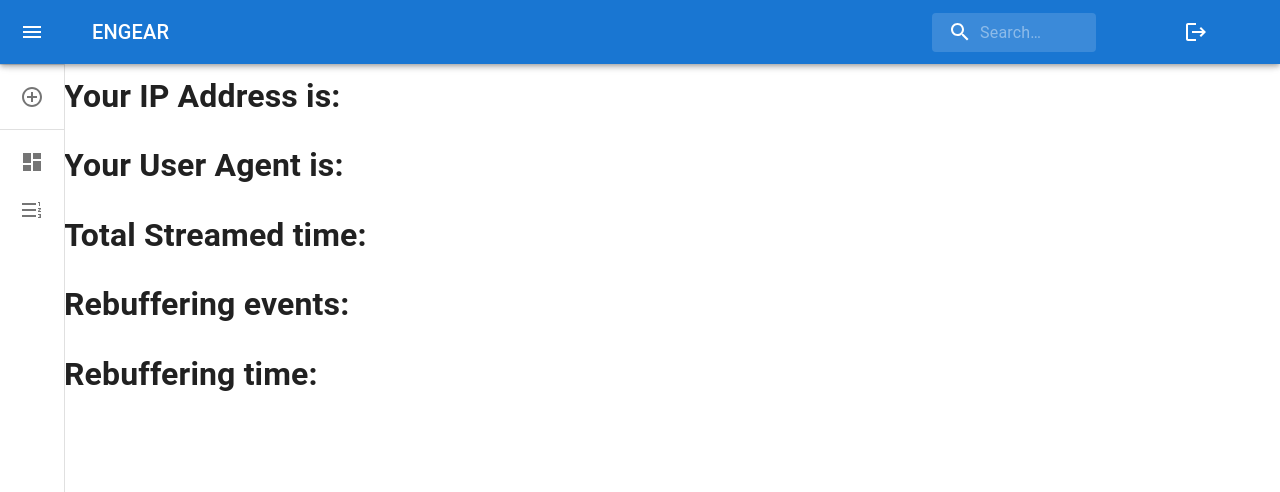
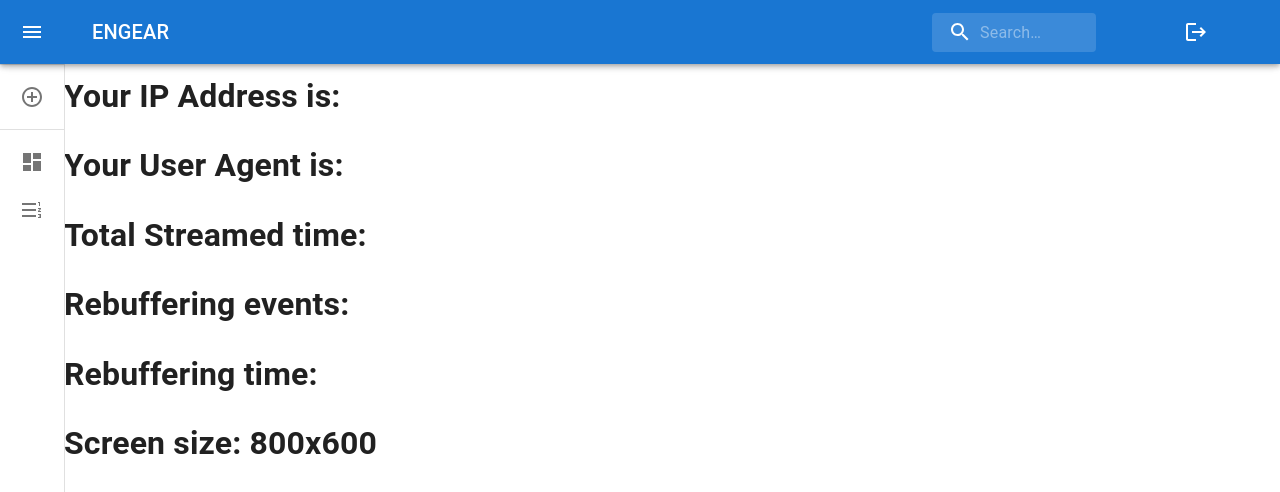
Before and after one commit to themolinario/engear, a React (Vite) app in the folder frontend/: page /metrics in a window 1280 px wide. Shown: the top 492 px of the page. Built offline with nearby package versions, Linux system fonts and the light colour scheme; no server answers.

Commit message:
feat: added screen size

```diff
--- a/frontend/src/pages/MetricsPage/index.tsx
+++ b/frontend/src/pages/MetricsPage/index.tsx
@@ -39,6 +39,12 @@ export function MetricsPage() {
 
   }, [queryClient]);
 
+  const getScreenSize = () => {
+    const width = window.screen.width.toString();
+    const height = window.screen.height.toString();
+    return width.concat("x").concat(height);
+  };
+
 
   if (queryClient.isFetching()) return <PageLoader />;
   return (
@@ -48,6 +54,7 @@ export function MetricsPage() {
       <h1>Total Streamed time: {metrics.currentUser}</h1>
       <h1>Rebuffering events: {metrics.rebufferingEvents}</h1>
       <h1>Rebuffering time: {metrics.rebufferingTime}</h1>
+      <h1>Screen size: {getScreenSize()}</h1>
     </div>
   );
 }
```
